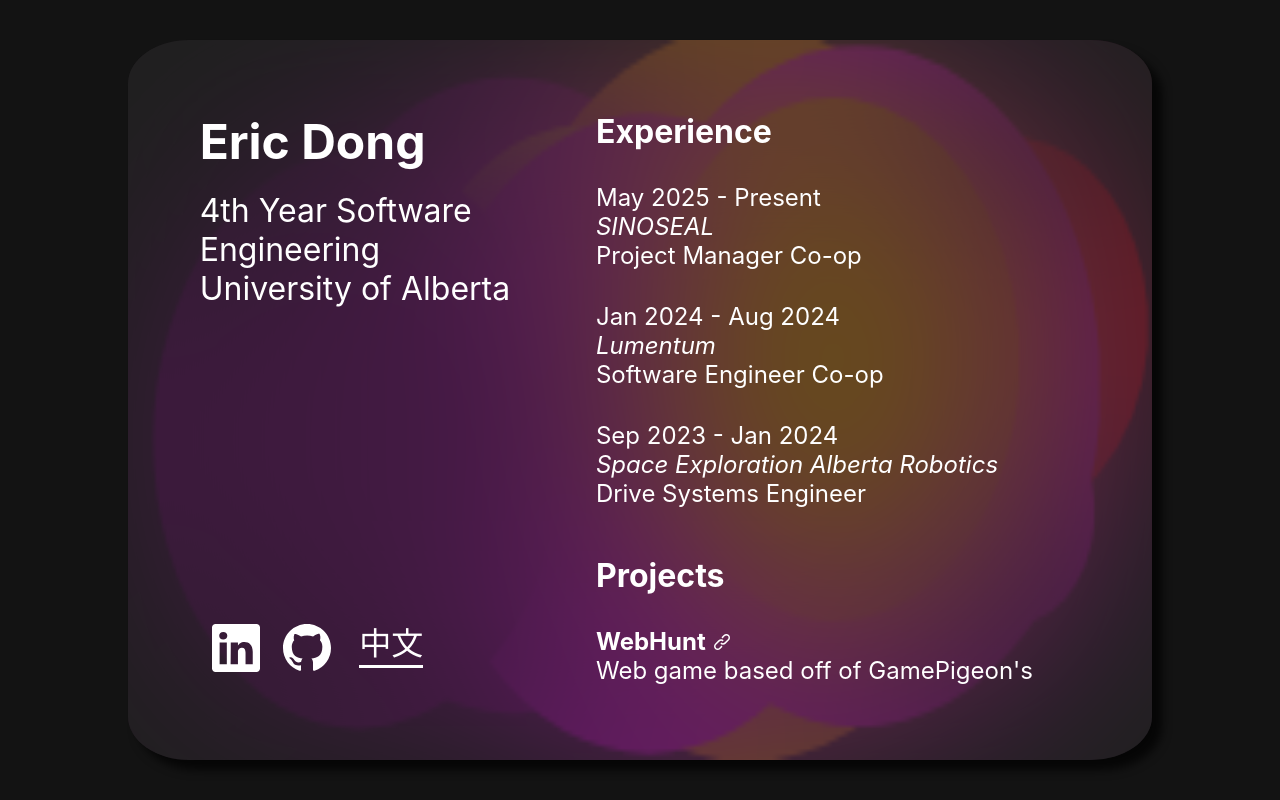
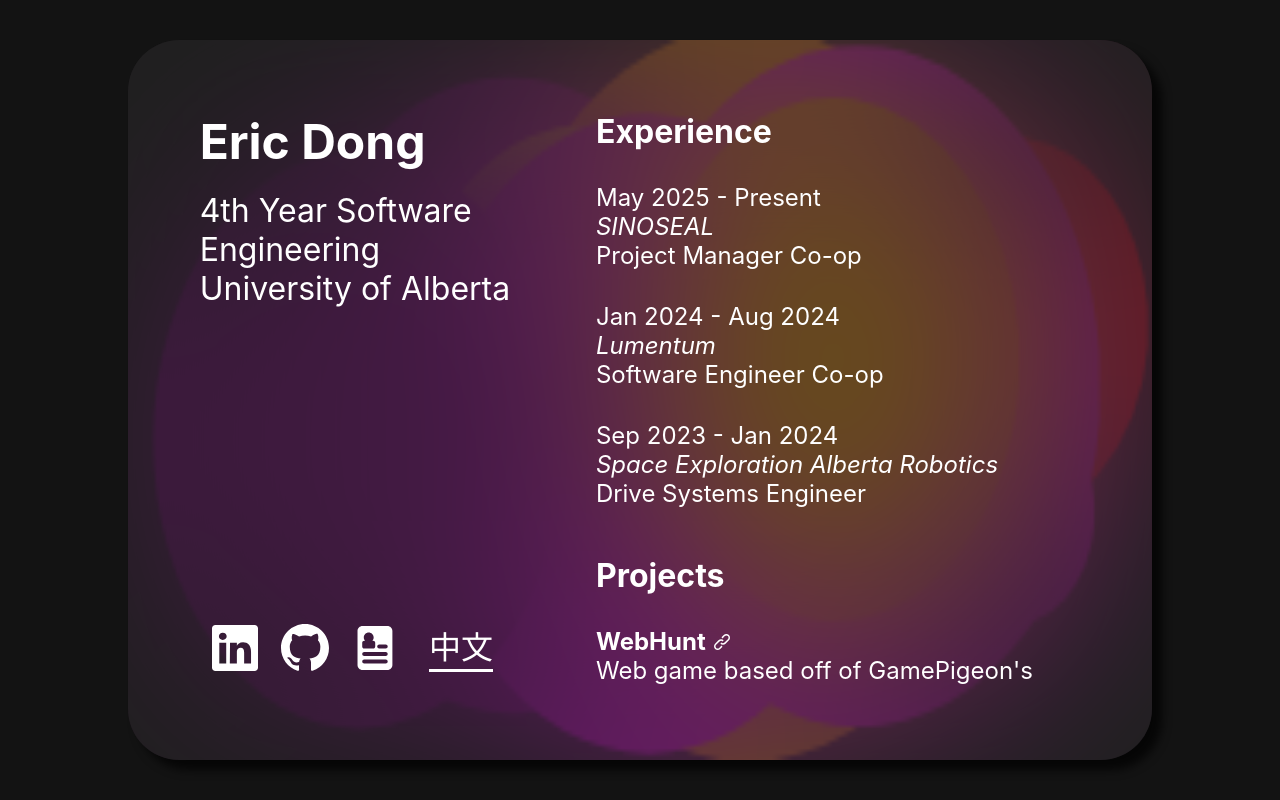
Before and after one commit to etdong/eric-website, a React (Create React App) app: page / in a window 1280 px wide. Built offline with nearby package versions, Linux system fonts and the light colour scheme.

Commit message:
added resume button

```diff
--- a/src/pages/home.css
+++ b/src/pages/home.css
@@ -203,7 +203,7 @@
     overflow: hidden;
     display: flex;
     width: max(80%, 90vmin);
-    border-radius: 6%;
+    border-radius: 4dvw;
     background-color: rgba(37, 37, 37, 0.7);
     backdrop-filter: blur(100px);
     z-index: 1;
@@ -333,8 +333,8 @@
     flex-direction: column;
     justify-content: center;
     margin-left: 16px;
-    border-bottom: white 3px solid;
-    margin-bottom: 16px;
+    border-bottom: rgb(255, 255, 255) 3px solid;
+    margin-bottom: 8px;
 }
 
 /* Right side */
--- a/src/pages/home.js
+++ b/src/pages/home.js
@@ -5,7 +5,7 @@
     return (
         <>
             <a className='link' href='https://www.linkedin.com/in/etdong/' target='_blank' rel='noreferrer'>
-                <svg xmlns="http://www.w3.org/2000/svg" width="48" height="48" fill="currentColor" viewBox="0 0 16 16">
+                <svg xmlns="http://www.w3.org/2000/svg" width="46" height="46" fill="currentColor" viewBox="0 0 16 16">
                     <path d="M0 1.146C0 .513.526 0 1.175 0h13.65C15.474 0 16 .513 16 1.146v13.708c0 .633-.526 1.146-1.175 1.146H1.175C.526 16 0 15.487 0 14.854zm4.943 12.248V6.169H2.542v7.225zm-1.2-8.212c.837 0 1.358-.554 1.358-1.248-.015-.709-.52-1.248-1.342-1.248S2.4 3.226 2.4 3.934c0 .694.521 1.248 1.327 1.248zm4.908 8.212V9.359c0-.216.016-.432.08-.586.173-.431.568-.878 1.232-.878.869 0 1.216.662 1.216 1.634v3.865h2.401V9.25c0-2.22-1.184-3.252-2.764-3.252-1.274 0-1.845.7-2.165 1.193v.025h-.016l.016-.025V6.169h-2.4c.03.678 0 7.225 0 7.225z"/>
                 </svg>
             </a>
@@ -14,6 +14,20 @@
                 <path d="M8 0C3.58 0 0 3.58 0 8c0 3.54 2.29 6.53 5.47 7.59.4.07.55-.17.55-.38 0-.19-.01-.82-.01-1.49-2.01.37-2.53-.49-2.69-.94-.09-.23-.48-.94-.82-1.13-.28-.15-.68-.52-.01-.53.63-.01 1.08.58 1.23.82.72 1.21 1.87.87 2.33.66.07-.52.28-.87.51-1.07-1.78-.2-3.64-.89-3.64-3.95 0-.87.31-1.59.82-2.15-.08-.2-.36-1.02.08-2.12 0 0 .67-.21 2.2.82.64-.18 1.32-.27 2-.27s1.36.09 2 .27c1.53-1.04 2.2-.82 2.2-.82.44 1.1.16 1.92.08 2.12.51.56.82 1.27.82 2.15 0 3.07-1.87 3.75-3.65 3.95.29.25.54.73.54 1.48 0 1.07-.01 1.93-.01 2.2 0 .21.15.46.55.38A8.01 8.01 0 0 0 16 8c0-4.42-3.58-8-8-8"/>
                 </svg>
             </a>
+            <a className='link' href='https://drive.google.com/file/d/1T8PG6GNQ-ocEdu8jgOHgNtefycZEcknD/view?usp=sharing' target='_blank' rel='noreferrer'>
+                <svg xmlns="http://www.w3.org/2000/svg" width="48" height="48" fill="currentColor" viewBox="0 0 48 44">
+            <g>
+                <path d="M34.395,0H9.522c-2.762,0-5,2.239-5,5v33.916c0,2.761,2.238,5,5,5h24.871c2.762,0,5-2.239,5-5V5
+                    C39.395,2.239,37.154,0,34.395,0z M9.208,16.855c0-1.172,0.951-2.121,2.121-2.121h0.742c-0.791-0.874-1.277-2.03-1.277-3.304
+                    c0-2.723,2.209-4.931,4.932-4.931c2.725,0,4.932,2.207,4.932,4.932c0,1.272-0.486,2.429-1.279,3.303h0.709
+                    c1.172,0,2.121,0.949,2.121,2.121v3.578c0,1.122-0.875,2.03-1.975,2.106h-9.051c-1.1-0.076-1.975-0.984-1.975-2.106V16.855
+                    L9.208,16.855z M32.708,37.416h-21.5c-1.104,0-2-0.896-2-2s0.896-2,2-2h21.5c1.104,0,2,0.896,2,2S33.812,37.416,32.708,37.416z
+                    M32.708,29.916h-21.5c-1.104,0-2-0.896-2-2s0.896-2,2-2h21.5c1.104,0,2,0.896,2,2S33.812,29.916,32.708,29.916z M32.708,22.416
+                    h-6.5c-1.104,0-2-0.896-2-2c0-1.104,0.896-2,2-2h6.5c1.104,0,2,0.896,2,2C34.708,21.52,33.812,22.416,32.708,22.416z"/>
+            </g>
+            </svg>
+            </a>
+
         </>
     )
 }
```
